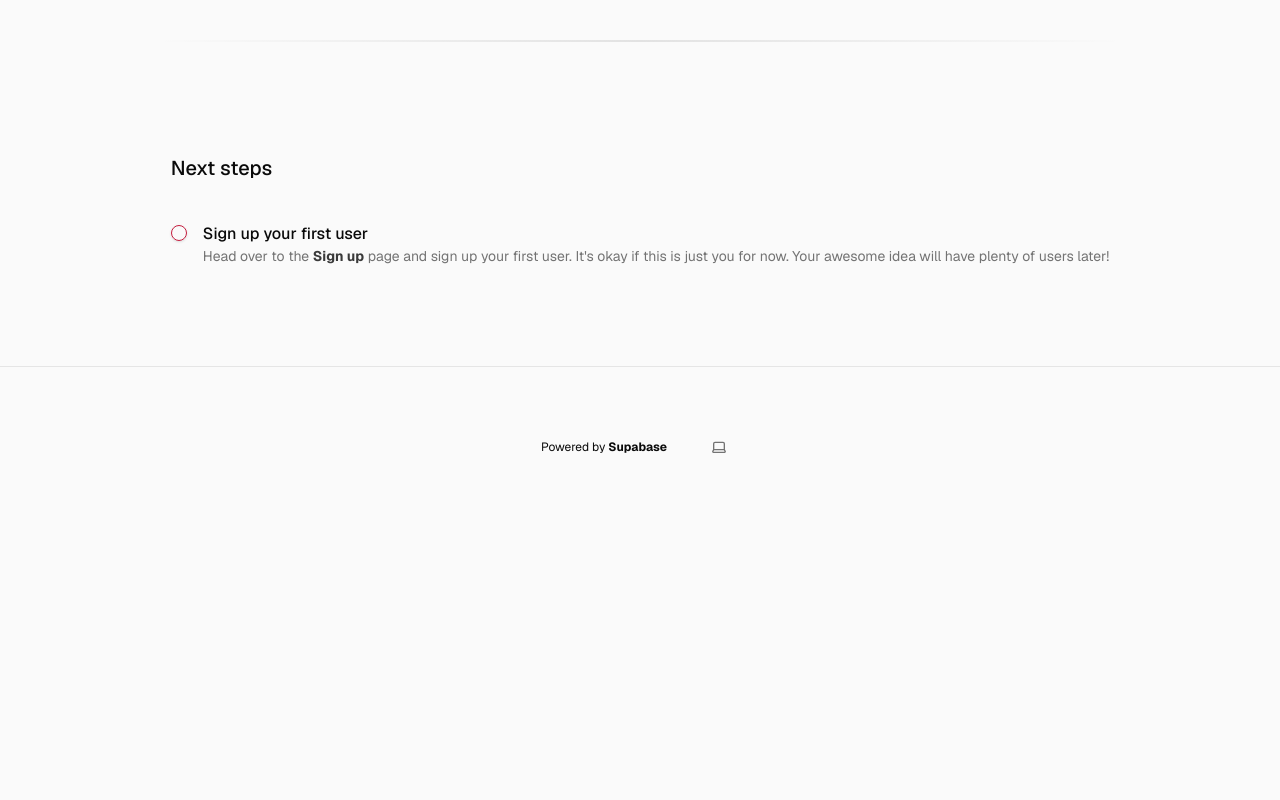
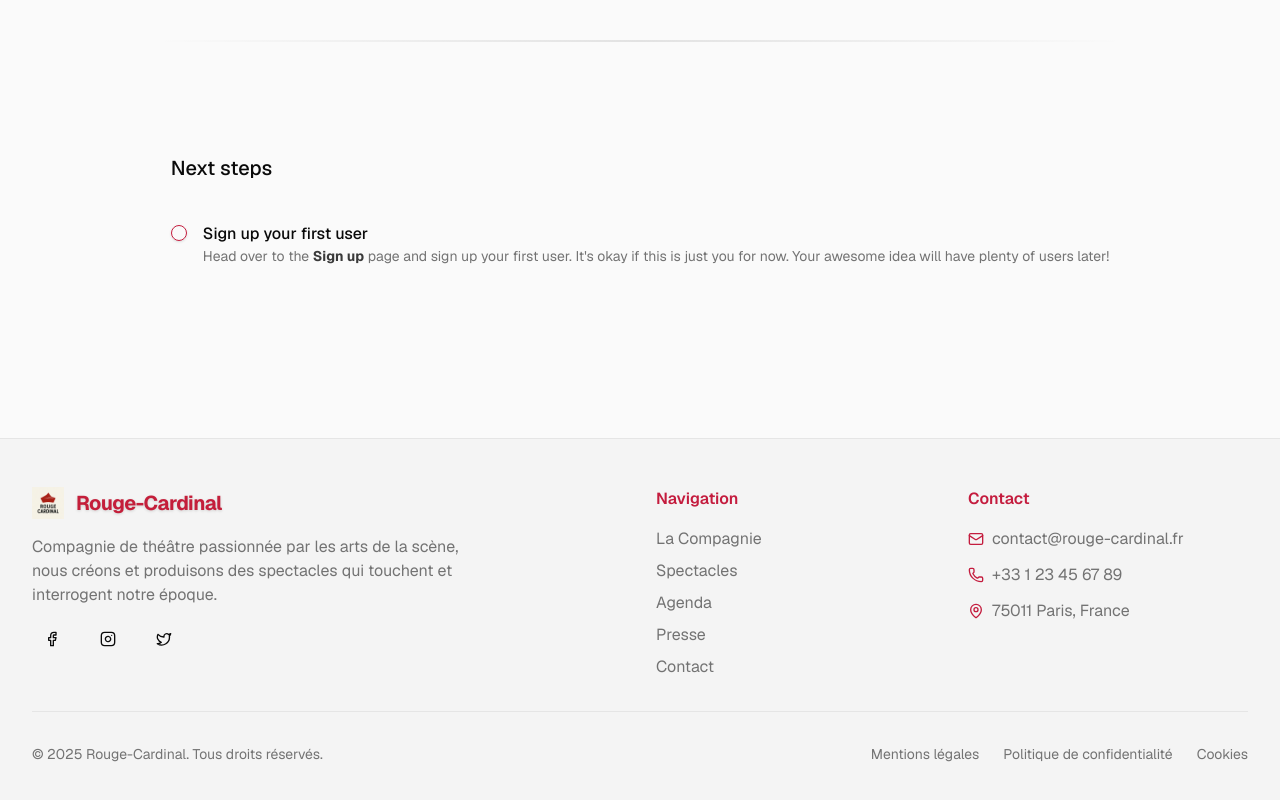
Before and after one commit to YanBerdin/rougecardinalcompany, a Next.js app: page / in a window 1280 px wide. Shown: the part 362-1162 px from the top of the page. Before the commit the page ends 889 px from the top, so only its background shows below. Built offline with nearby package versions, Linux system fonts and the light colour scheme; no server answers.

Commit message:
feat(Footer): add footer and remove demo footer - Improved Header and CompagnieClientPage layout

```diff
--- a/app/globals.css
+++ b/app/globals.css
@@ -68,6 +68,7 @@
 }
 
 @layer components {
+  /* Hero h1 */
   .hero-gradient {
     background: linear-gradient(135deg,
       #c41e3a 0%,
--- a/app/layout.tsx
+++ b/app/layout.tsx
@@ -3,6 +3,7 @@ import { Geist } from "next/font/google";
 import { ThemeProvider } from "next-themes";
 import "./globals.css";
 import { Header } from "@/components/layout/header";
+import { Footer } from '@/components/layout/footer';
 import { EnvVarWarning } from "@/components/env-var-warning";
 import { AuthButton } from "@/components/auth-button";
 import { hasEnvVars } from "@/lib/utils";
@@ -43,6 +44,7 @@ export default function RootLayout({
             <Header authContent={!hasEnvVars ? <EnvVarWarning /> : <AuthButton />} />
             {children}
           </div>
+          <Footer />
         </ThemeProvider>
       </body>
     </html>
--- a/app/page.tsx
+++ b/app/page.tsx
@@ -19,21 +19,6 @@ export default function Home() {
             {hasEnvVars ? <SignUpUserSteps /> : <ConnectSupabaseSteps />}
           </main>
         </div>
-
-        <footer className="w-full flex items-center justify-center border-t mx-auto text-center text-xs gap-8 py-16">
-          <p>
-            Powered by{" "}
-            <a
-              href="https://supabase.com/?utm_source=create-next-app&utm_medium=template&utm_term=nextjs"
-              target="_blank"
-              className="font-bold hover:underline"
-              rel="noreferrer"
-            >
-              Supabase
-            </a>
-          </p>
-          <ThemeSwitcher />
-        </footer>
       </div>
     </main>
   );
--- a/app/protected/layout.tsx
+++ b/app/protected/layout.tsx
@@ -1,10 +1,3 @@
-import { DeployButton } from "@/components/deploy-button";
-import { EnvVarWarning } from "@/components/env-var-warning";
-import { AuthButton } from "@/components/auth-button";
-import { ThemeSwitcher } from "@/components/theme-switcher";
-import { hasEnvVars } from "@/lib/utils";
-import Link from "next/link";
-
 export default function ProtectedLayout({
   children,
 }: {
@@ -12,36 +5,10 @@ export default function ProtectedLayout({
 }) {
   return (
     <main className="min-h-screen flex flex-col items-center">
-      <div className="flex-1 w-full flex flex-col gap-20 items-center">
-        <nav className="w-full flex justify-center border-b border-b-foreground/10 h-16">
-          <div className="w-full max-w-5xl flex justify-between items-center p-3 px-5 text-sm">
-            <div className="flex gap-5 items-center font-semibold">
-              <Link href={"/"}>Next.js Supabase Starter</Link>
-              <div className="flex items-center gap-2">
-                <DeployButton />
-              </div>
-            </div>
-            {!hasEnvVars ? <EnvVarWarning /> : <AuthButton />}
-          </div>
-        </nav>
-        <div className="flex-1 flex flex-col gap-20 max-w-5xl p-5">
+      <div className="flex-1 max-w-screen-xl flex flex-col gap-20 items-center mt-16">
+        <div className="flex-1 flex flex-col gap-20 max-w-screen-xl p-5">
           {children}
         </div>
-
-        <footer className="w-full flex items-center justify-center border-t mx-auto text-center text-xs gap-8 py-16">
-          <p>
-            Powered by{" "}
-            <a
-              href="https://supabase.com/?utm_source=create-next-app&utm_medium=template&utm_term=nextjs"
-              target="_blank"
-              className="font-bold hover:underline"
-              rel="noreferrer"
-            >
-              Supabase
-            </a>
-          </p>
-          <ThemeSwitcher />
-        </footer>
       </div>
     </main>
   );
--- /dev/null
+++ b/components/layout/footer.tsx
@@ -0,0 +1,118 @@
+import Link from 'next/link';
+import { Mail, Phone, MapPin, Facebook, Instagram, Twitter } from 'lucide-react';
+import { Button } from '@/components/ui/button';
+import Image from 'next/image';
+
+export function Footer() {
+    return (
+        <footer className="bg-muted/50 border-t">
+            <div className="max-w-screen-xl mx-auto px-4 sm:px-6 lg:px-8 py-12">
+                <div className="grid grid-cols-1 md:grid-cols-2 lg:grid-cols-4 gap-8">
+                    {/* Logo et Description */}
+                    <div className="col-span-1 lg:col-span-2">
+                        <Link href="/" className="logo-container mb-4">
+                            <Image
+                                src="/logo-florian.png"
+                                alt="Rouge-Cardinal Logo"
+                                width={32}
+                                height={32}
+                                className="h-8 w-auto object-contain"
+                            />
+                            <span className="logo-text">Rouge-Cardinal</span>
+                        </Link>
+                        <p className="text-muted-foreground mb-4 max-w-md">
+                            Compagnie de théâtre passionnée par les arts de la scène, nous créons et produisons des spectacles qui touchent et interrogent notre époque.
+                        </p>
+                        <div className="flex space-x-4">
+                            <Button variant="ghost" size="sm" asChild>
+                                <a href="#" aria-label="Facebook" className="hover:text-primary">
+                                    <Facebook className="h-5 w-5" />
+                                </a>
+                            </Button>
+                            <Button variant="ghost" size="sm" asChild>
+                                <a href="#" aria-label="Instagram" className="hover:text-primary">
+                                    <Instagram className="h-5 w-5" />
+                                </a>
+                            </Button>
+                            <Button variant="ghost" size="sm" asChild>
+                                <a href="#" aria-label="Twitter" className="hover:text-primary">
+                                    <Twitter className="h-5 w-5" />
+                                </a>
+                            </Button>
+                        </div>
+                    </div>
+
+                    {/* Navigation */}
+                    <div>
+                        <h3 className="font-semibold mb-4 text-primary">Navigation</h3>
+                        <ul className="space-y-2">
+                            <li>
+                                <Link href="/compagnie" className="text-muted-foreground hover:text-primary transition-colors">
+                                    La Compagnie
+                                </Link>
+                            </li>
+                            <li>
+                                <Link href="/spectacles" className="text-muted-foreground hover:text-primary transition-colors">
+                                    Spectacles
+                                </Link>
+                            </li>
+                            <li>
+                                <Link href="/agenda" className="text-muted-foreground hover:text-primary transition-colors">
+                                    Agenda
+                                </Link>
+                            </li>
+                            <li>
+                                <Link href="/presse" className="text-muted-foreground hover:text-primary transition-colors">
+                                    Presse
+                                </Link>
+                            </li>
+                            <li>
+                                <Link href="/contact" className="text-muted-foreground hover:text-primary transition-colors">
+                                    Contact
+                                </Link>
+                            </li>
+                        </ul>
+                    </div>
+
+                    {/* Contact */}
+                    <div>
+                        <h3 className="font-semibold mb-4 text-primary">Contact</h3>
+                        <ul className="space-y-3">
+                            <li className="flex items-center space-x-2 text-muted-foreground">
+                                <Mail className="h-4 w-4 text-primary" />
+                                <span>contact@rouge-cardinal.fr</span>
+                            </li>
+                            <li className="flex items-center space-x-2 text-muted-foreground">
+                                <Phone className="h-4 w-4 text-primary" />
+                                <span>+33 1 23 45 67 89</span>
+                            </li>
+                            <li className="flex items-start space-x-2 text-muted-foreground">
+                                <MapPin className="h-4 w-4 mt-1 text-primary" />
+                                <span>75011 Paris, France</span>
+                            </li>
+                        </ul>
+                    </div>
+                </div>
+
+                <div className="border-t pt-8 mt-8">
+                    <div className="flex flex-col md:flex-row justify-between items-center space-y-4 md:space-y-0">
+                        <p className="text-muted-foreground text-sm">
+                            © {new Date().getFullYear()} Rouge-Cardinal. Tous droits réservés.
+                        </p>
+                        <div className="flex space-x-6 text-sm">
+                            <Link href="/mentions-legales" className="text-muted-foreground hover:text-primary transition-colors">
+                                Mentions légales
+                            </Link>
+                            <Link href="/politique-confidentialite" className="text-muted-foreground hover:text-primary transition-colors">
+                                Politique de confidentialité
+                            </Link>
+                            <Link href="/cookies" className="text-muted-foreground hover:text-primary transition-colors">
+                                Cookies
+                            </Link>
+                        </div>
+                    </div>
+                </div>
+            </div>
+        </footer>
+    );
+}
--- a/components/layout/header.tsx
+++ b/components/layout/header.tsx
@@ -45,7 +45,7 @@ export function Header({ authContent }: HeaderProps) {
           : 'bg-transparent header-transparent'
       )}
     >
-      <nav className="max-w-7xl mx-auto px-4 sm:px-6 lg:px-8">
+      <nav className="max-w-screen-xl mx-auto px-4 sm:px-6 lg:px-8">
         <div className="flex justify-between items-center h-16">
           {/* Logo - STABILISÉ */}
           <Link
--- a/components/skeletons/page-skeleton.tsx
+++ b/components/skeletons/page-skeleton.tsx
@@ -13,7 +13,7 @@ export function PageSkeleton() {
 
       {/* Content Section Skeleton */}
       <section className="py-20">
-        <div className="max-w-7xl mx-auto px-4 sm:px-6 lg:px-8">
+        <div className="max-w-screen-xl mx-auto px-4 sm:px-6 lg:px-8">
           <div className="text-center mb-16">
             <div className="h-8 bg-muted animate-pulse rounded mb-4 max-w-md mx-auto" />
             <div className="h-6 bg-muted animate-pulse rounded max-w-2xl mx-auto" />
@@ -50,7 +50,7 @@ export function PageSkeleton() {
 
       {/* Archives Section Skeleton */}
       <section className="py-20 bg-muted/30">
-        <div className="max-w-7xl mx-auto px-4 sm:px-6 lg:px-8">
+        <div className="max-w-screen-xl mx-auto px-4 sm:px-6 lg:px-8">
           <div className="text-center mb-16">
             <div className="h-8 bg-muted animate-pulse rounded mb-4 max-w-md mx-auto" />
             <div className="h-6 bg-muted animate-pulse rounded max-w-2xl mx-auto" />
--- a/lib/supabase/middleware.ts
+++ b/lib/supabase/middleware.ts
@@ -48,10 +48,8 @@ export async function updateSession(request: NextRequest) {
   const user = data?.claims;
 
   if (
-    request.nextUrl.pathname !== "/" &&
-    !user &&
-    !request.nextUrl.pathname.startsWith("/login") &&
-    !request.nextUrl.pathname.startsWith("/auth")
+  request.nextUrl.pathname.startsWith("/protected") &&
+  !user
   ) {
     // no user, potentially respond by redirecting the user to the login page
     const url = request.nextUrl.clone();
```
Also changed, not shown: app/compagnie/client-page.tsx (+15 -15 lines).
